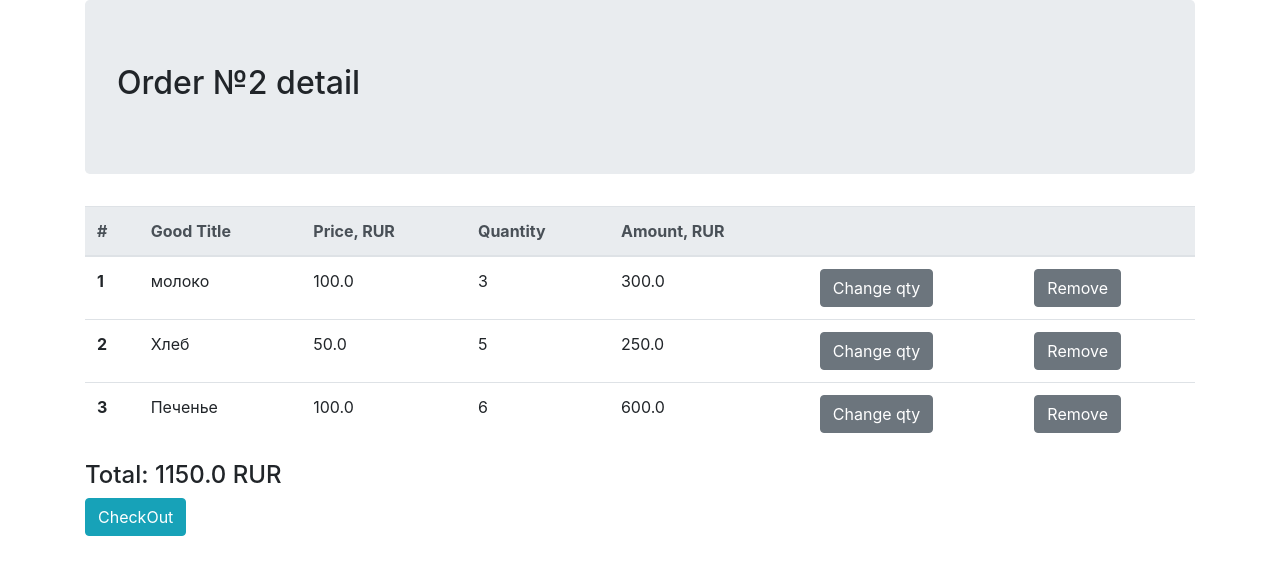
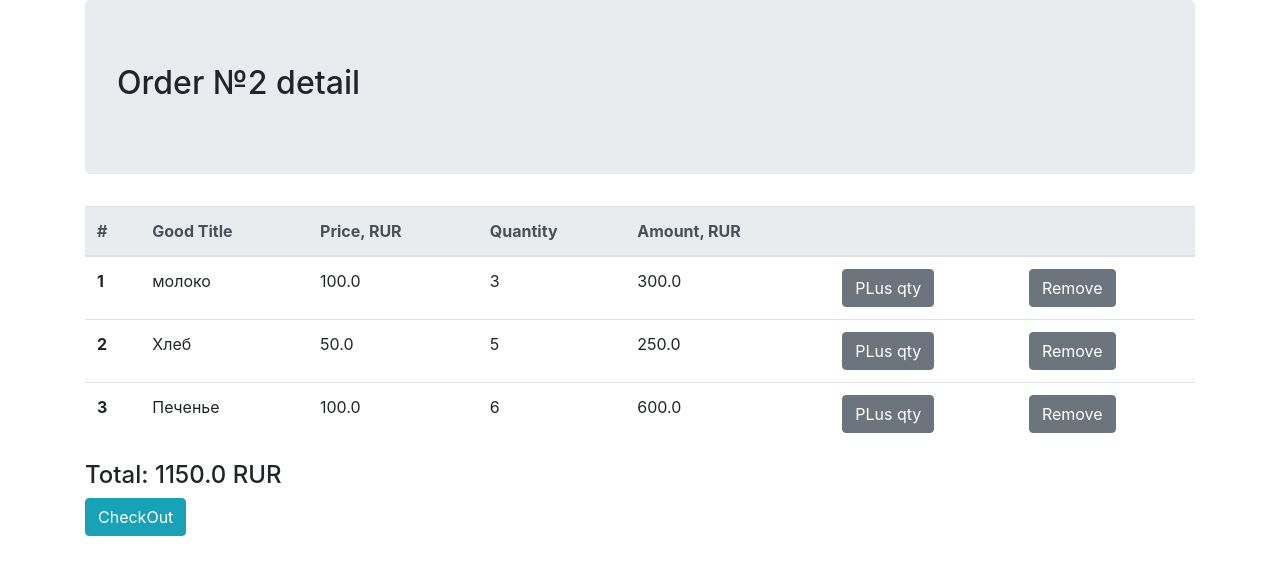
Before and after one commit to MariaImangalina/shop, a Django app: page /orders/summary/ in a window 1280 px wide. Shown: the part 62-637 px from the top of the page. Run offline with Django 3.2, Linux system fonts and the light colour scheme; a user stored in the database is signed in; data comes from the database, SQL or seed files in the repository; both versions use the stored data as it was after the commit; some libraries are stand-ins or nearby versions.

Commit message:
fixed removing from cart, add plus_qty view

```diff
--- a/orders/templates/orders/summary.html
+++ b/orders/templates/orders/summary.html
@@ -24,8 +24,8 @@
         <td>{{ order_good.good.price }}</td>
         <td>{{ order_good.quantity }}</td>
         <td>{{ order_good.get_amount }}</td>
-        <td><a class='btn btn-secondary' role='button' href="#">Change qty</a></td>
-        <td><a class='btn btn-secondary' role='button' href="{% url 'orders:remove_from_cart' pk=order_good.pk %}">Remove</a></td>
+        <td><a class='btn btn-secondary' role='button' href="{% url 'orders:plus_qty' pk=order_good.good.pk %}">PLus qty</a></td>
+        <td><a class='btn btn-secondary' role='button' href="{% url 'orders:remove_from_cart' pk=order_good.good.pk %}">Remove</a></td>
 
     </tr>
     {% endfor %}
--- a/orders/urls.py
+++ b/orders/urls.py
@@ -7,4 +7,5 @@ urlpatterns = [
     path('summary/', views.OrderSummary.as_view(), name='summary'),
     path('add_to_cart/<int:pk>', views.add_to_cart, name='add_to_cart'),
     path('remove_from_cart/<int:pk>/', views.remove_from_cart, name='remove_from_cart'),
+    path('plus_qty/<int:pk>', views.plus_qty, name='plus_qty'),
 ]
--- a/orders/views.py
+++ b/orders/views.py
@@ -4,7 +4,7 @@ from django.contrib.auth.mixins import LoginRequiredMixin
 from .models import OrderGood, Order
 from goods.models import Good
 from django.contrib.auth import get_user_model
-from django.http import request, response
+from django.http import request, response, HttpResponse
 from django.utils import timezone
 from django.views import generic
 from django.core.exceptions import ObjectDoesNotExist
@@ -52,17 +52,33 @@ def remove_from_cart(request, pk):
         messages.info(request, "You don't have an active order")
         return redirect('goods:all')
 
+@login_required
+def plus_qty(request, pk):
+    not_saved_order = Order.objects.filter(user=request.user, ordered=False)
+    good_to_change = get_object_or_404(Good, pk=pk)
+
+    if not_saved_order.exists():
+        order = not_saved_order[0]
+
+        if order.goods.filter(good__pk=good_to_change.pk).exists():
+            order_good = OrderGood.objects.filter(good=good_to_change, user=request.user)[0]
+            order_good.quantity += 1
+            order_good.save()
+            return redirect('orders:summary')
+        else:
+            messages.info(request, "Good was not in your cart")
+            return redirect('orders:summary')
+
+
+
 
 
 
 class OrderSummary(LoginRequiredMixin, generic.View):
     def get(self, request, *args, **kwargs):
-        order = Order.objects.get(user=self.request.user, ordered=False)
-        return render(request, 'orders/summary.html', {'object':order})
-
-
-
-
-       #except ObjectDoesNotExist:
-            #messages.warning(request, "No active order here")
-            #return redirect("/") #РАЗОБРАТЬСЯ """ """
+        try:
+            order = Order.objects.get(user=self.request.user, ordered=False)
+            return render(request, 'orders/summary.html', {'object':order})
+        except ObjectDoesNotExist:
+            return HttpResponse('Вы пока ничего не выбрали')
+            #сделать нормальную страницу
```
Also changed, not shown: db.sqlite3, media/goods/67b5245488006b9919e13a7e9b887f6f.jpg (added), media/goods/хлеб_зерновой.jpg (added).
